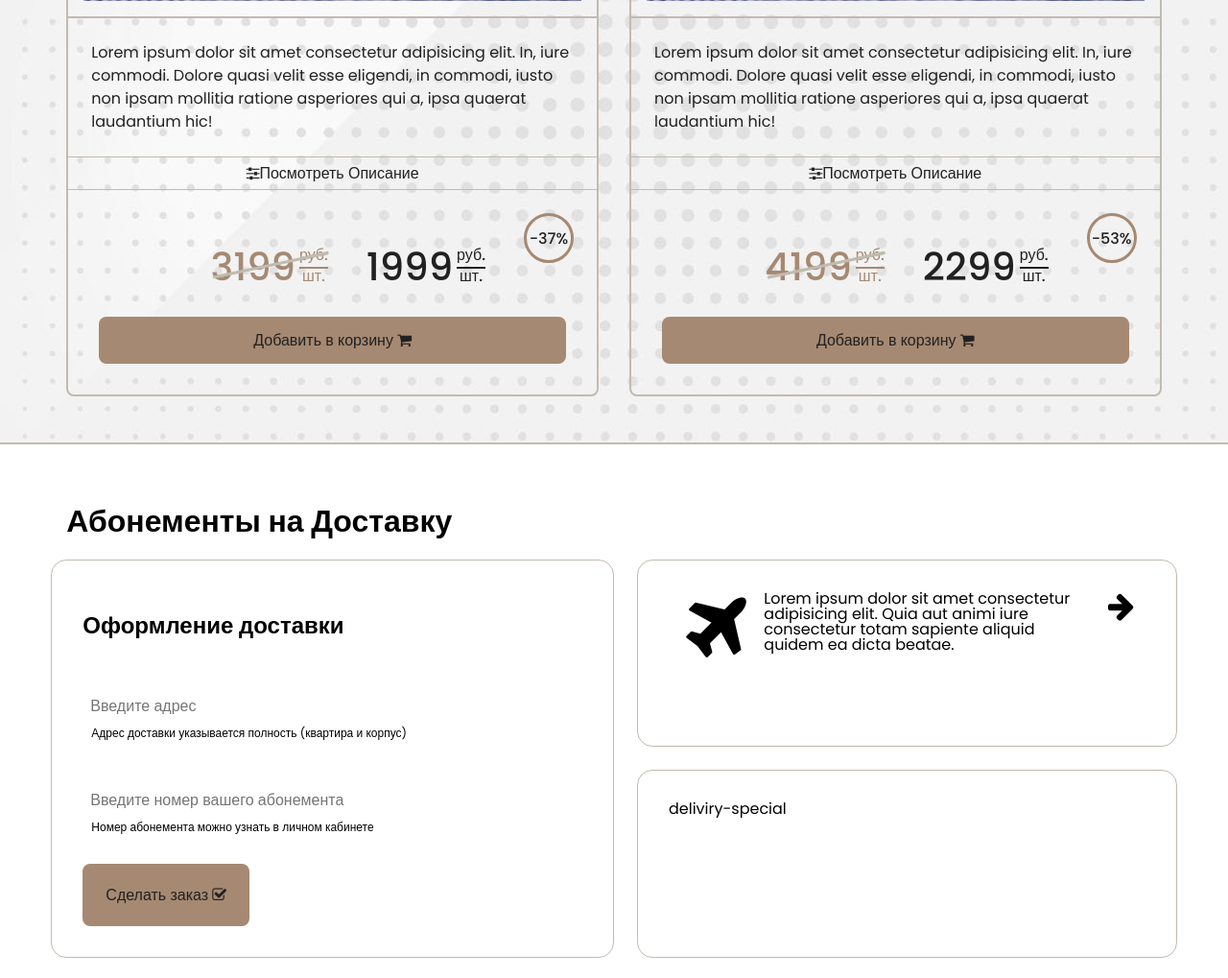
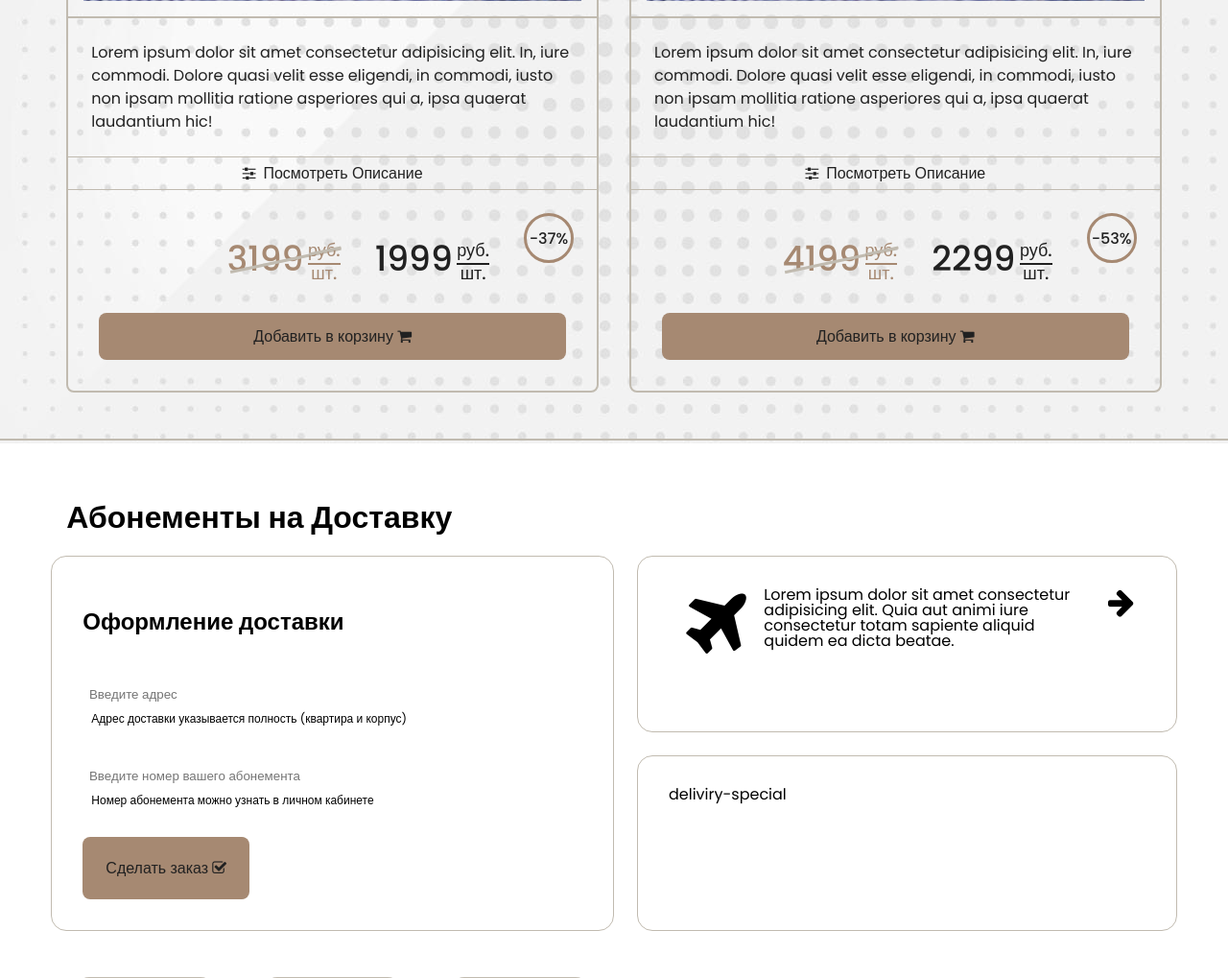
Before and after one commit to EgorKondratyev/site-shop-training, a Django app: page / in a window 1280 px wide. Shown: the part 1538-2557 px from the top of the page at 96% size. Run offline with Django 4.2, Linux system fonts and the light colour scheme; data that the repository does not hold is empty.

Commit message:
replace font-size in *

```diff
--- a/shop/home/templates/home/base.html
+++ b/shop/home/templates/home/base.html
@@ -334,6 +334,7 @@
                 </div>
             </div>
 
+
         </div>
     </div>
     <!-- End Deliviry Block -->
--- a/shop/shop/static/css/style.css
+++ b/shop/shop/static/css/style.css
@@ -6,7 +6,6 @@
 	margin: 0;
 	border: 0;
 	font-family: 'Poppins', sans-serif;
-	font-size: 16px;
 }
 
 *,
@@ -40,7 +39,7 @@ body {
 	width: 100%;
 	font-size: 100%;
 	line-height: 1;
-	font-size: 14px;
+	font-size: 16px;
 	-ms-text-size-adjust: 100%;
 	-moz-text-size-adjust: 100%;
 	-webkit-text-size-adjust: 100%;
@@ -54,6 +53,18 @@ textarea {
 
 input::-ms-clear {
 	display: none;
+}
+
+/* Chrome, Safari, Edge, Opera */
+input::-webkit-outer-spin-button,
+input::-webkit-inner-spin-button {
+	-webkit-appearance: none;
+	margin: 0;
+}
+
+/* Firefox */
+input[type=number] {
+	-moz-appearance: textfield;
 }
 
 button {
@@ -176,7 +187,6 @@ body {
 .sidebar-container {
 	color: #212121;
 	padding: 1.5em 1.5em 0 0;
-	font-size: 1.25em;
 	border-right: solid 2px #C1BBB0;
 }
 
@@ -210,9 +220,10 @@ body {
 
 .sidebar-link-active {
 	display: block;
+	color: #212121;
 	padding: 1em;
 	margin: 0.5em 0;
-	color: #212121;
+	font-size: 1.25em;
 	transition: 0.75s;
 }
 
@@ -279,6 +290,10 @@ body {
 	padding-bottom: 0.25em;
 }
 
+.description i {
+	margin-right: 0.5em;
+}
+
 .description:hover {
 	border-bottom: solid 2px #A68972;
 }
@@ -286,7 +301,7 @@ body {
 .price-container {
 	display: block;
 	margin: 1.5em 1em 0 0;
-	font-size: 2.5em;
+	font-size: 2.25em;
 	font-weight: 500;
 	text-align: right;
 }
@@ -295,6 +310,7 @@ body {
 	display: flex;
 	float: right;
 	padding-left: 0.25em;
+	font-size: 0.5em;
 	flex-direction: column;
 }
 
@@ -403,6 +419,10 @@ body {
 	padding-left: 0.5em;
 }
 
+.deliviry-address-input:focus {
+	box-shadow: 0 0 0.5em rgba(0, 0, 0, 0.3);
+}
+
 .deliviry-address-description {
 	margin: 0.5em 0 0 0.75em;
 	font-size: 0.75em;
@@ -413,6 +433,10 @@ body {
 	height: 2em;
 	margin-top: 3em;
 	padding-left: 0.5em;
+}
+
+.deliviry-card-input:focus {
+	box-shadow: 0 0 0.5em rgba(0, 0, 0, 0.3);
 }
 
 .deliviry-card-description {
@@ -497,7 +521,7 @@ body {
 	margin-top: 0.5em;
 }
 
-.delivery-card:hover .delivery-card-description{
+.delivery-card:hover .delivery-card-description {
 	visibility: visible;
 }
 
```
